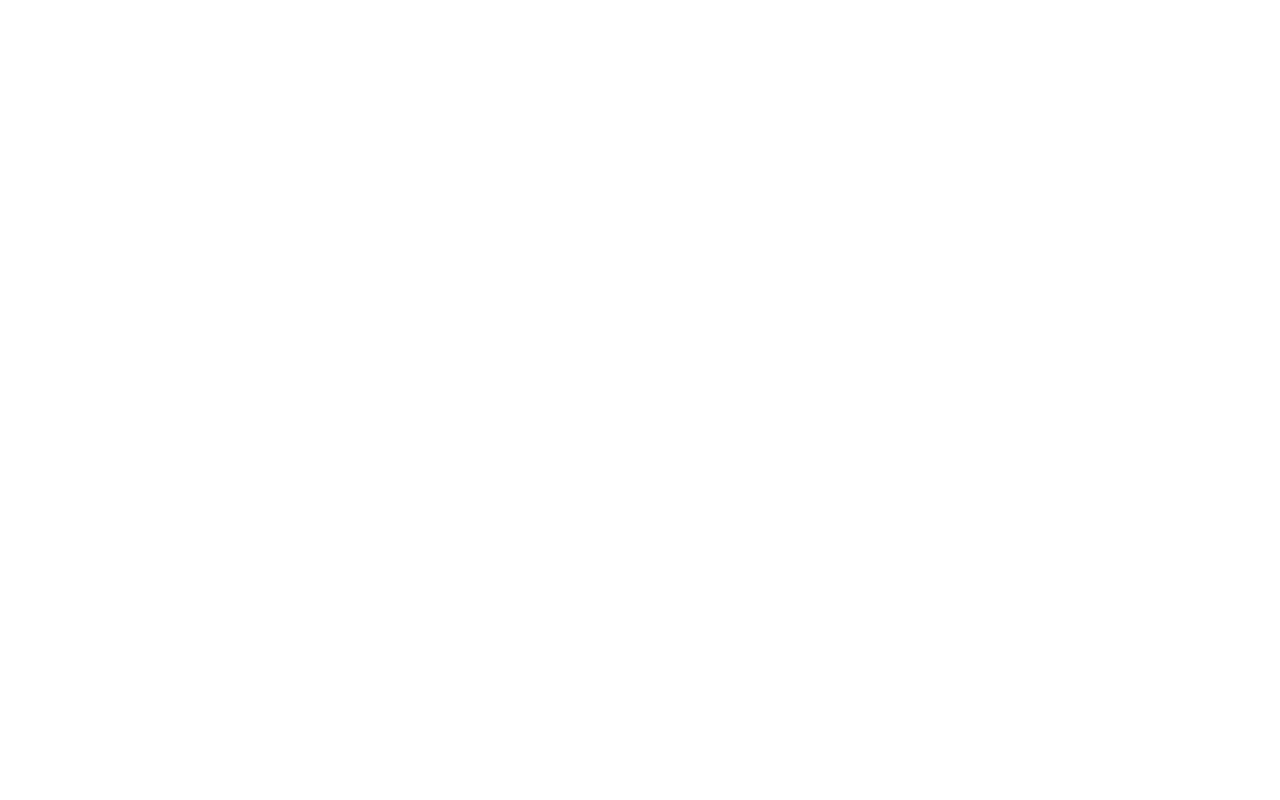
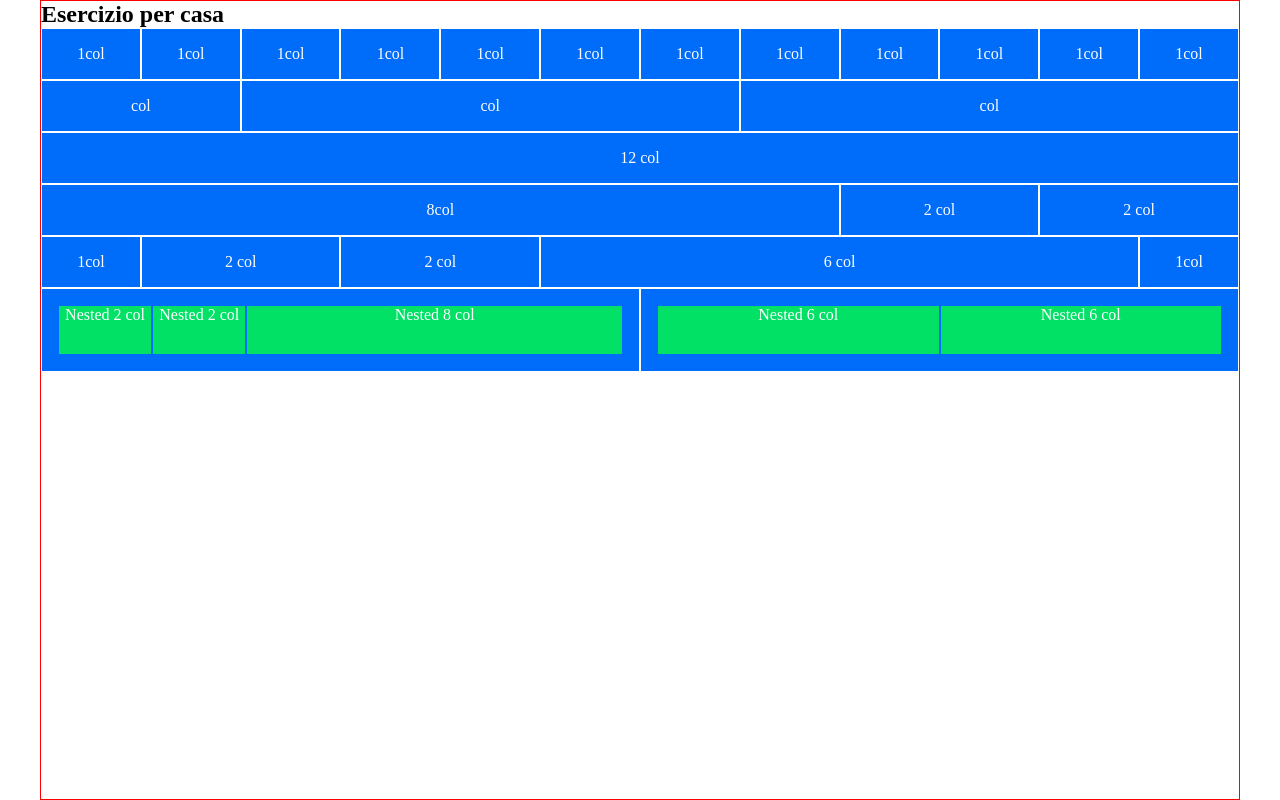
Before and after one commit to San-Moro/html-css-12bool, a plain HTML site: page index.html in a window 1280 px wide. Drawn offline with Linux system fonts and the light colour scheme.

Commit message:
first section done

```diff
--- a/css/12bool.css
+++ b/css/12bool.css
@@ -0,0 +1,89 @@
+/* RESET */
+* {
+    padding: 0;
+    margin: 0;
+    box-sizing: border-box;
+}
+
+/* Containers */
+.container {
+    max-width: 1200px;
+    margin: 0 auto;
+}
+
+.container-fluid {
+    width: 100%;
+}
+
+/* Rows */
+.row {
+    width: 100%;
+    display: flex;
+    flex-direction: row;
+    flex-wrap: wrap;
+}
+
+/* Columns */
+[class*="col-"] {
+    flex: 0 0 auto;
+}
+
+.col-xs-1 {
+    flex-basis: calc(100% / 12 * 1);
+    max-width: calc(100% / 12 * 1);
+}
+
+.col-xs-2 {
+    flex-basis: calc(100% / 12 * 2);
+    max-width: calc(100% / 12 * 2);
+}
+
+.col-xs-3 {
+    flex-basis: calc(100% / 12 * 3);
+    max-width: calc(100% / 12 * 3);
+}
+
+.col-xs-4 {
+    flex-basis: calc(100% / 12 * 4);
+    max-width: calc(100% / 12 * 4);
+}
+
+.col-xs-5 {
+    flex-basis: calc(100% / 12 * 5);
+    max-width: calc(100% / 12 * 5);
+}
+
+.col-xs-6 {
+    flex-basis: calc(100% / 12 * 6);
+    max-width: calc(100% / 12 * 6);
+}
+
+.col-xs-7 {
+    flex-basis: calc(100% / 12 * 7);
+    max-width: calc(100% / 12 * 7);
+}
+
+.col-xs-8 {
+    flex-basis: calc(100% / 12 * 8);
+    max-width: calc(100% / 12 * 8);
+}
+
+.col-xs-9 {
+    flex-basis: calc(100% / 12 * 9);
+    max-width: calc(100% / 12 * 9);
+}
+
+.col-xs-10 {
+    flex-basis: calc(100% / 12 * 10);
+    max-width: calc(100% / 12 * 10);
+}
+
+.col-xs-11 {
+    flex-basis: calc(100% / 12 * 11);
+    max-width: calc(100% / 12 * 11);
+}
+
+.col-xs-12 {
+    flex-basis: calc(100% / 12 * 12);
+    max-width: calc(100% / 12 * 12);
+}
--- a/css/style.css
+++ b/css/style.css
@@ -0,0 +1,38 @@
+/* VARIABLES */
+
+:root {
+    /* colors */
+    --bg-col: #006cfa;
+    --bg-inner-col: #00e165;
+}
+
+/* DEBUG */
+
+.container {
+    height: 100vh;
+    border: 1px solid red;
+}
+
+.row {
+    border: 1 px dashed darkblue;
+}
+
+/* COMMON */
+
+.box {
+    min-height: 50px;
+    background-color: var(--bg-col);
+    color: white;
+    border: .5px solid white;
+    padding: 1rem;
+    display: flex;
+    justify-content: center;
+    align-items: center;
+}
+
+.box-inner {
+    background-color: var(--bg-inner-col);
+    height: 50px;
+    border: 1px solid var(--bg-col);
+    text-align: center;
+}
--- a/index.html
+++ b/index.html
@@ -5,8 +5,133 @@
     <meta http-equiv="X-UA-Compatible" content="IE=edge">
     <meta name="viewport" content="width=device-width, initial-scale=1.0">
     <title>12 Bool</title>
+    <!-- FRAMEWORK 12 columns -->
+    <link rel="stylesheet" href="css/12bool.css">
+    <!-- STYLE -->
+    <link rel="stylesheet" href="css/style.css">
 </head>
 <body>
+    <main>
+        <section>
+            <div class="container">
+                <h2>Esercizio per casa</h2>
+                <div class="row">
+                    <div class="col-xs-1">
+                        <div class="box">1col</div>
+                    </div>
+                    <div class="col-xs-1">
+                        <div class="box">1col</div>
+                    </div>
+                    <div class="col-xs-1">
+                        <div class="box">1col</div>
+                    </div>
+                    <div class="col-xs-1">
+                        <div class="box">1col</div>
+                    </div>
+                    <div class="col-xs-1">
+                        <div class="box">1col</div>
+                    </div>
+                    <div class="col-xs-1">
+                        <div class="box">1col</div>
+                    </div>
+                    <div class="col-xs-1">
+                        <div class="box">1col</div>
+                    </div>
+                    <div class="col-xs-1">
+                        <div class="box">1col</div>
+                    </div>
+                    <div class="col-xs-1">
+                        <div class="box">1col</div>
+                    </div>
+                    <div class="col-xs-1">
+                        <div class="box">1col</div>
+                    </div>
+                    <div class="col-xs-1">
+                        <div class="box">1col</div>
+                    </div>
+                    <div class="col-xs-1">
+                        <div class="box">1col</div>
+                    </div>
+                </div>
+                <div class="row">
+                    <div class="col-xs-2">
+                        <div class="box">col</div>
+                    </div>
+                    <div class="col-xs-5">
+                        <div class="box">col</div>
+                    </div>
+                    <div class="col-xs-5">
+                        <div class="box">col</div>
+                    </div>
+                </div>
+                <div class="row">
+                    <div class="col-xs-12">
+                        <div class="box">12 col</div>
+                    </div>
+                </div>
+                <div class="row">
+                    <div class="col-xs-8">
+                        <div class="box">8col</div>
+                    </div>
+                    <div class="col-xs-2">
+                        <div class="box">2 col</div>
+                    </div>
+                    <div class="col-xs-2">
+                        <div class="box">2 col</div>
+                    </div>
+                </div>
+                <div class="row">
+                    <div class="col-xs-1">
+                        <div class="box">1col</div>
+                    </div>
+                    <div class="col-xs-2">
+                        <div class="box">2 col</div>
+                    </div>
+                    <div class="col-xs-2">
+                        <div class="box">2 col</div>
+                    </div>
+                    <div class="col-xs-6">
+                        <div class="box">6 col</div>
+                    </div>
+                    <div class="col-xs-1">
+                        <div class="box">1col</div>
+                    </div>
+                </div>
+                <div class="row">
+                    <div class="col-xs-6">
+                        <div class="box">
+                            <!-- inner -->
+                            <div class="row">
+                                <div class="col-xs-2">
+                                    <div class="box-inner">Nested 2 col</div>
+                                </div>
+                                <div class="col-xs-2">
+                                    <div class="box-inner">Nested 2 col</div>
+                                </div>
+                                <div class="col-xs-8">
+                                    <div class="box-inner">Nested 8 col</div>
+                                </div>
+                            </div>
+                        </div>
+                    </div>
+                    <div class="col-xs-6">
+                        <div class="box">
+                            <!-- inner -->
+                            <div class="row">
+                                <div class="col-xs-6">
+                                    <div class="box-inner">Nested 6 col</div>
+                                </div>
+                                <div class="col-xs-6">
+                                    <div class="box-inner">Nested 6 col</div>
+                                </div>
+                            </div>
+                        </div>
+                    </div>
+
+                </div>
+            </div>
+        </section>
+    </main>
 
 </body>
 </html>
```
